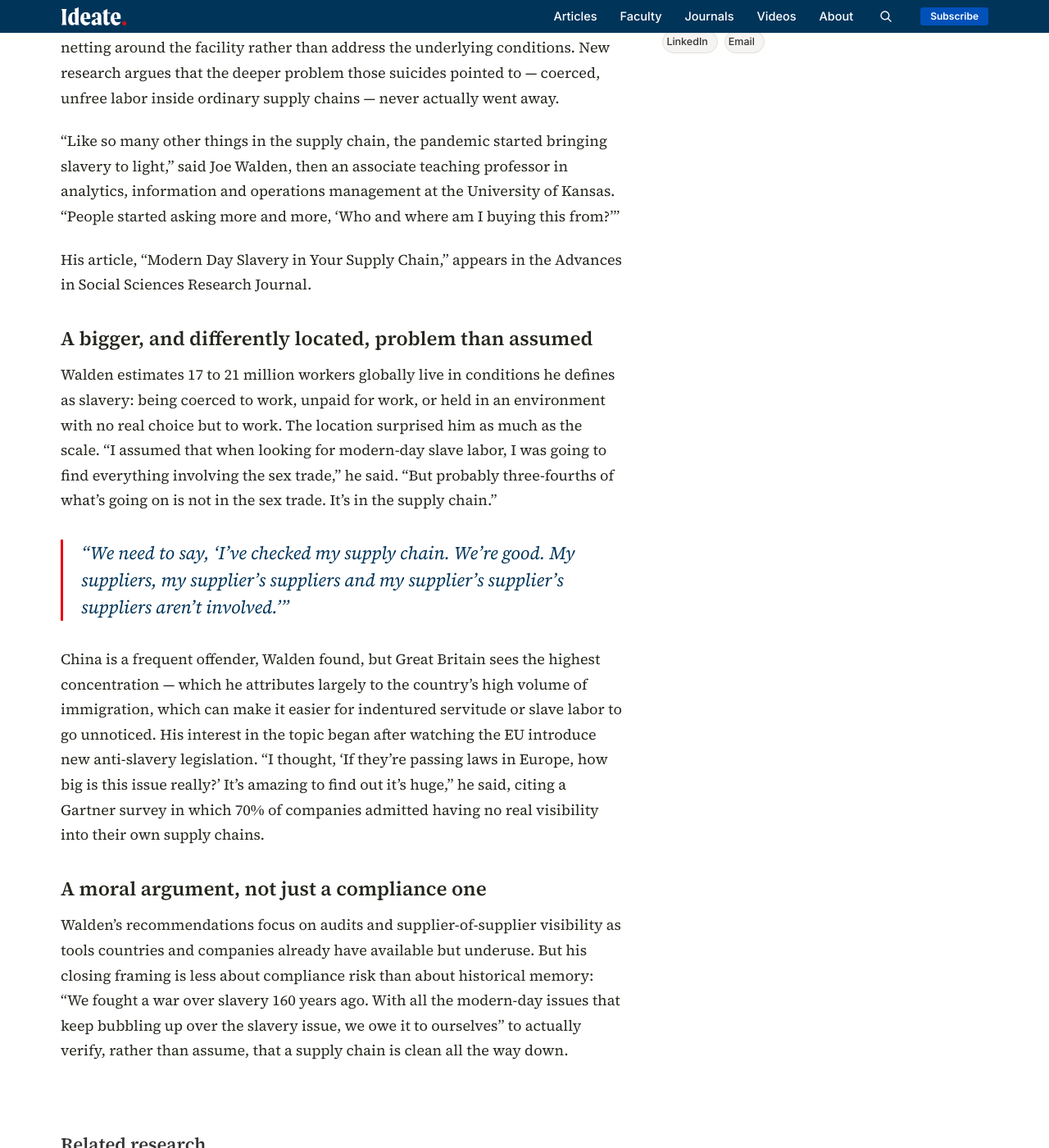
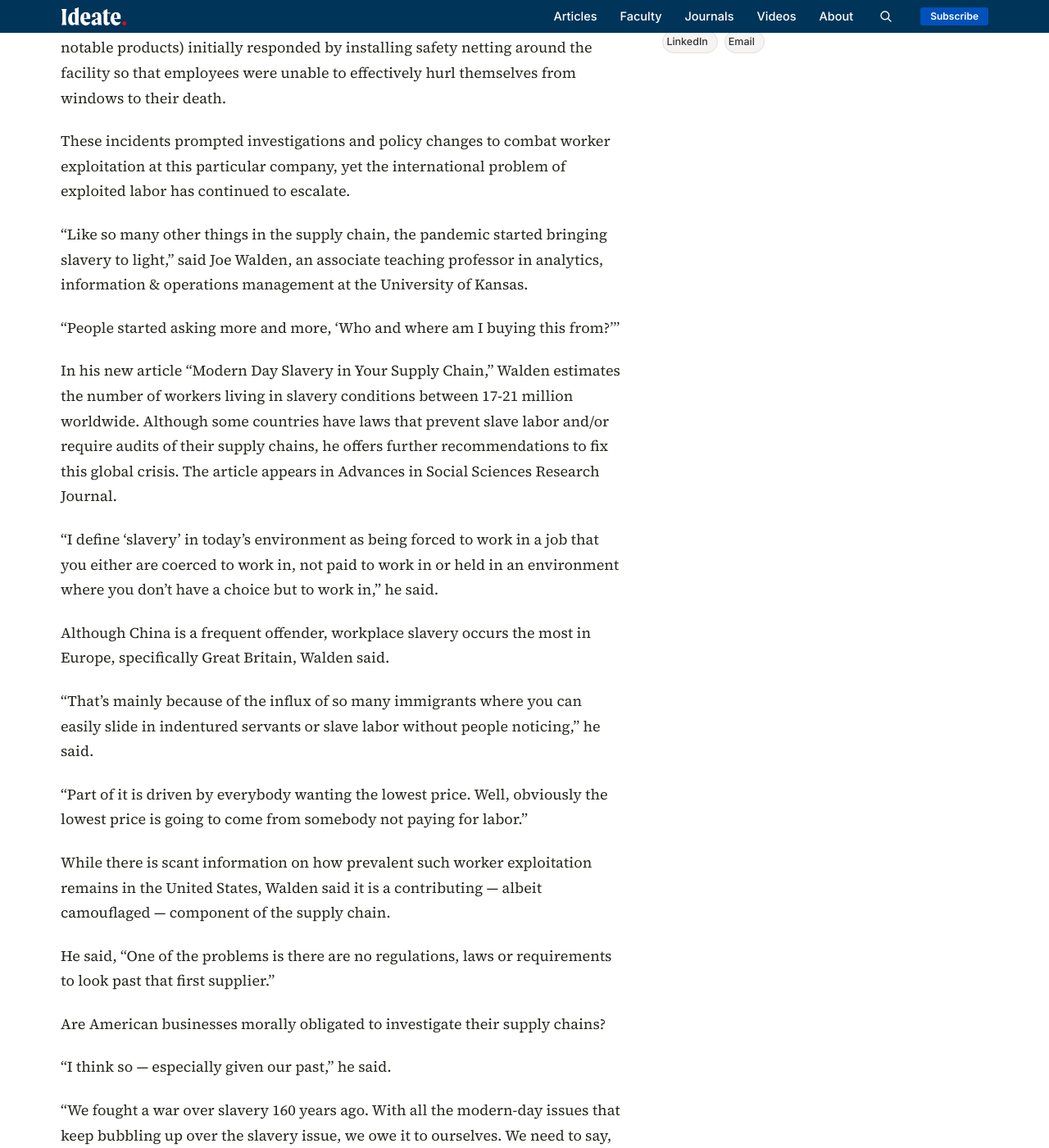
Before and after one commit to KUBschool/ideate, a Jekyll site: the page built from _articles/2023-11-13-modern-slavery-supply-chain.md, in a window 1280 px wide and 1400 px high, scrolled down 1185 px. Shown: the whole window at 82% size. Built offline with Jekyll 4.4.1, drawn with Linux system fonts in a browser that asks for light colours; some of the changed text lies outside the part shown.

Commit message:
Update Article “2023-11-13-modern-slavery-supply-chain”

```diff
--- a/_articles/2023-11-13-modern-slavery-supply-chain.md
+++ b/_articles/2023-11-13-modern-slavery-supply-chain.md
@@ -1,36 +1,64 @@
 ---
-title: "Workplace 'slavery' still embedded in supply chain, researcher says"
-dek: "An estimated 17 to 21 million people worldwide work in slavery-like conditions — and most of it isn't in the industries people assume. New research finds it's deeply embedded in ordinary manufacturing supply chains."
+title: Workplace 'slavery' still embedded in supply chain, researcher says
+dek: An estimated 17 to 21 million people worldwide work in slavery-like
+  conditions — and most of it isn't in the industries people assume. New
+  research finds it's deeply embedded in ordinary manufacturing supply chains.
 topic: supply-chain
 faculty: []
-byline: "Joe Walden"
+byline: Jon Niccum
 date: 2023-11-13
 image_tint: limestone
 featured: false
-source_url: "https://business.ku.edu/news/article/2023/11/13/workplace-slavery-still-embedded-supply-chain-researcher-says"
-answer_box: >-
-  Research estimating the scale of modern slavery finds between 17 and
-  21 million workers worldwide in slavery-like conditions — defined as
-  being coerced, unpaid, or otherwise unable to leave a job by choice —
-  concentrated more heavily in manufacturing supply chains than in the
-  sex trade, with Great Britain, driven partly by immigration patterns,
-  a frequent site alongside China.
+source_url: https://business.ku.edu/news/article/2023/11/13/workplace-slavery-still-embedded-supply-chain-researcher-says
+answer_box: Research estimating the scale of modern slavery finds between 17 and
+  21 million workers worldwide in slavery-like conditions — defined as being
+  coerced, unpaid, or otherwise unable to leave a job by choice — concentrated
+  more heavily in manufacturing supply chains than in the sex trade, with Great
+  Britain, driven partly by immigration patterns, a frequent site alongside
+  China.
+journal: Advances in Social Sciences Research Journal
+journal_url: https://scholarpublishing.org/journals/index.php/ASSRJ/article/view/5758
 ---
+A dozen years ago, the Foxconn City industrial park in China became infamous for a rash of worker suicides. Foxconn (a manufacturer of iPhones, among other notable products) initially responded by installing safety netting around the facility so that employees were unable to effectively hurl themselves from windows to their death.
 
-A dozen years ago, the Foxconn City industrial park in China became infamous for a wave of worker suicides, prompting the manufacturer to install safety netting around the facility rather than address the underlying conditions. New research argues that the deeper problem those suicides pointed to — coerced, unfree labor inside ordinary supply chains — never actually went away.
+These incidents prompted investigations and policy changes to combat worker exploitation at this particular company, yet the international problem of exploited labor has continued to escalate.
 
-"Like so many other things in the supply chain, the pandemic started bringing slavery to light," said Joe Walden, then an associate teaching professor in analytics, information and operations management at the University of Kansas. "People started asking more and more, 'Who and where am I buying this from?'"
+“Like so many other things in the supply chain, the pandemic started bringing slavery to light,” said Joe Walden, an associate teaching professor in analytics, information & operations management at the University of Kansas.
 
-His article, "Modern Day Slavery in Your Supply Chain," appears in the Advances in Social Sciences Research Journal.
+“People started asking more and more, ‘Who and where am I buying this from?’”
 
-## A bigger, and differently located, problem than assumed
+In his new article [“Modern Day Slavery in Your Supply Chain,”](https://journals.scholarpublishing.org/index.php/ASSRJ/article/view/15569) Walden estimates the number of workers living in slavery conditions between 17-21 million worldwide. Although some countries have laws that prevent slave labor and/or require audits of their supply chains, he offers further recommendations to fix this global crisis. The article appears in Advances in Social Sciences Research Journal.
 
-Walden estimates 17 to 21 million workers globally live in conditions he defines as slavery: being coerced to work, unpaid for work, or held in an environment with no real choice but to work. The location surprised him as much as the scale. "I assumed that when looking for modern-day slave labor, I was going to find everything involving the sex trade," he said. "But probably three-fourths of what's going on is not in the sex trade. It's in the supply chain."
+“I define ‘slavery’ in today’s environment as being forced to work in a job that you either are coerced to work in, not paid to work in or held in an environment where you don’t have a choice but to work in,” he said.
 
-> "We need to say, 'I've checked my supply chain. We're good. My suppliers, my supplier's suppliers and my supplier's supplier's suppliers aren't involved.'"
+Although China is a frequent offender, workplace slavery occurs the most in Europe, specifically Great Britain, Walden said.
 
-China is a frequent offender, Walden found, but Great Britain sees the highest concentration — which he attributes largely to the country's high volume of immigration, which can make it easier for indentured servitude or slave labor to go unnoticed. His interest in the topic began after watching the EU introduce new anti-slavery legislation. "I thought, 'If they're passing laws in Europe, how big is this issue really?' It's amazing to find out it's huge," he said, citing a Gartner survey in which 70% of companies admitted having no real visibility into their own supply chains.
+“That’s mainly because of the influx of so many immigrants where you can easily slide in indentured servants or slave labor without people noticing,” he said.
 
-## A moral argument, not just a compliance one
+“Part of it is driven by everybody wanting the lowest price. Well, obviously the lowest price is going to come from somebody not paying for labor.”
 
-Walden's recommendations focus on audits and supplier-of-supplier visibility as tools countries and companies already have available but underuse. But his closing framing is less about compliance risk than about historical memory: "We fought a war over slavery 160 years ago. With all the modern-day issues that keep bubbling up over the slavery issue, we owe it to ourselves" to actually verify, rather than assume, that a supply chain is clean all the way down.
+While there is scant information on how prevalent such worker exploitation remains in the United States, Walden said it is a contributing — albeit camouflaged — component of the supply chain.
+
+He said, “One of the problems is there are no regulations, laws or requirements to look past that first supplier.”
+
+Are American businesses morally obligated to investigate their supply chains?
+
+“I think so — especially given our past,” he said.
+
+“We fought a war over slavery 160 years ago. With all the modern-day issues that keep bubbling up over the slavery issue, we owe it to ourselves. We need to say, ‘I’ve checked my supply chain. We’re good. My suppliers, my supplier’s suppliers and my supplier’s supplier’s suppliers aren’t involved.”
+
+Walden became interested in this issue when he witnessed new laws being introduced in the EU to combat slavery.
+
+“I thought, ‘If they’re passing laws in Europe, how big is this issue really?’ It’s amazing to find out it’s huge," said Walden, who noted that Gartner, one of the largest business research companies, recently shared survey results in which 70% of respondents "have no clue what’s going on in their supply chain.”
+
+The professor was particularly shocked at how widespread slavery was within the manufacturing industry.
+
+“I assumed that when looking for modern-day slave labor, I was going to find everything involving the sex trade,” he said. “But probably three-fourths of what’s going on is not in the sex trade. It’s in the supply chain.”
+
+Raised in North Carolina, Walden spent 26 years in the U.S. Army, with an additional five more working as a contractor. There, he developed his expertise in warehousing and distribution, which included designing a 4.2 million-square-foot distribution center in Kuwait for Operation Iraqi Freedom. He retired as a colonel.
+
+He’s written extensively about the supply chain, including an article titled [“Bridging the Talent Gap. What is Being Done and What Needs to be Accomplished to Help Fill in or Eliminate the Supply Chain Management Talent Gap?”](https://www.ingentaconnect.com/content/hsp/jscm/2020/00000002/00000003/art00008) for the Journal of Supply Chain Management, Logistics and Procurement.
+
+“The most important thing is people must start looking at walking the process in their supply chain. Unfortunately, what’s happening now is most people are looking at their first level of suppliers … and they’re not looking any further than that. ‘I don’t care where you get it from as long as I get a good price and good quality. The other stuff is your problem,’” Walden said. “The reality is that it’s actually everyone’s problem.”
+
+[Read this article on the KU News website](https://today.ku.edu/2023/11/13/workplace-slavery-still-embedded-supply-chain-researcher-says).
```
